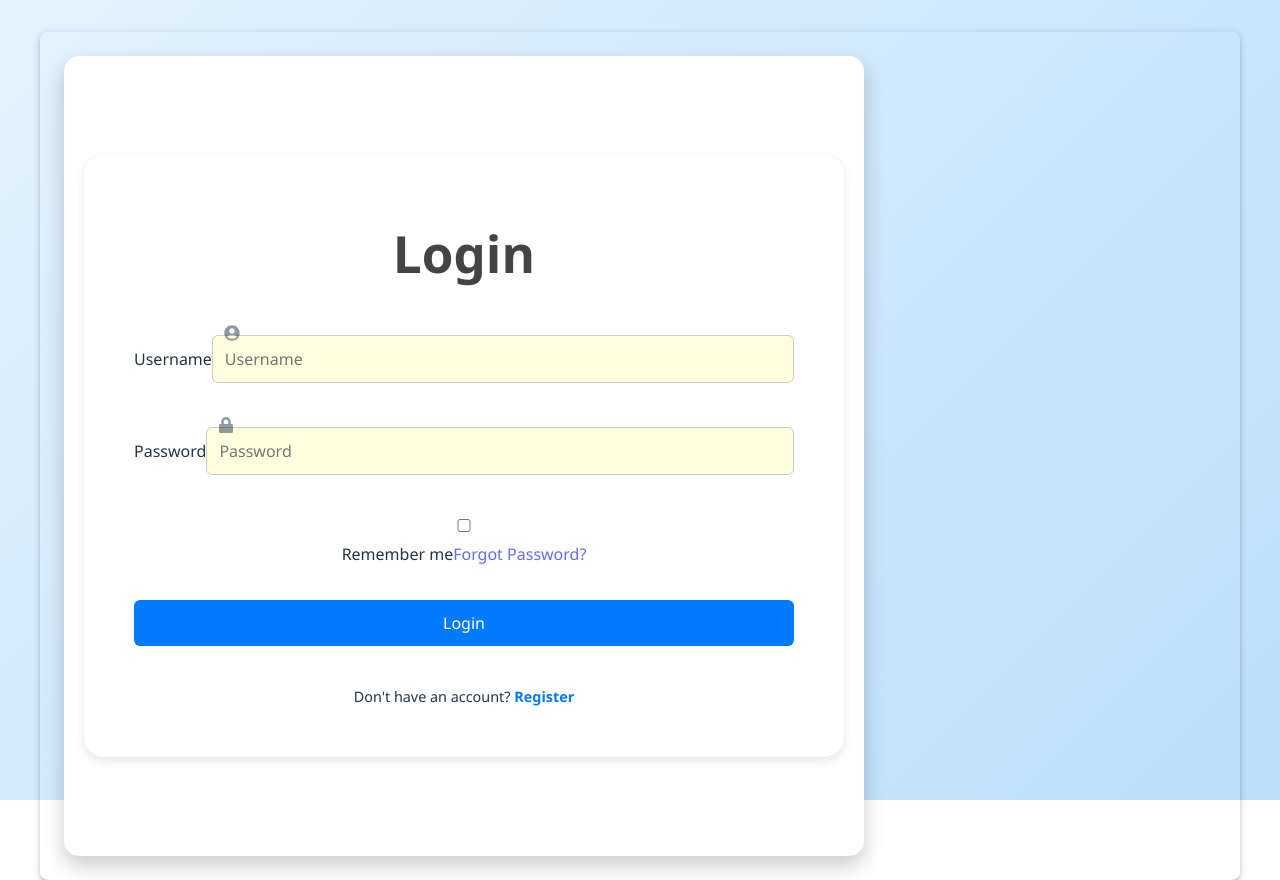
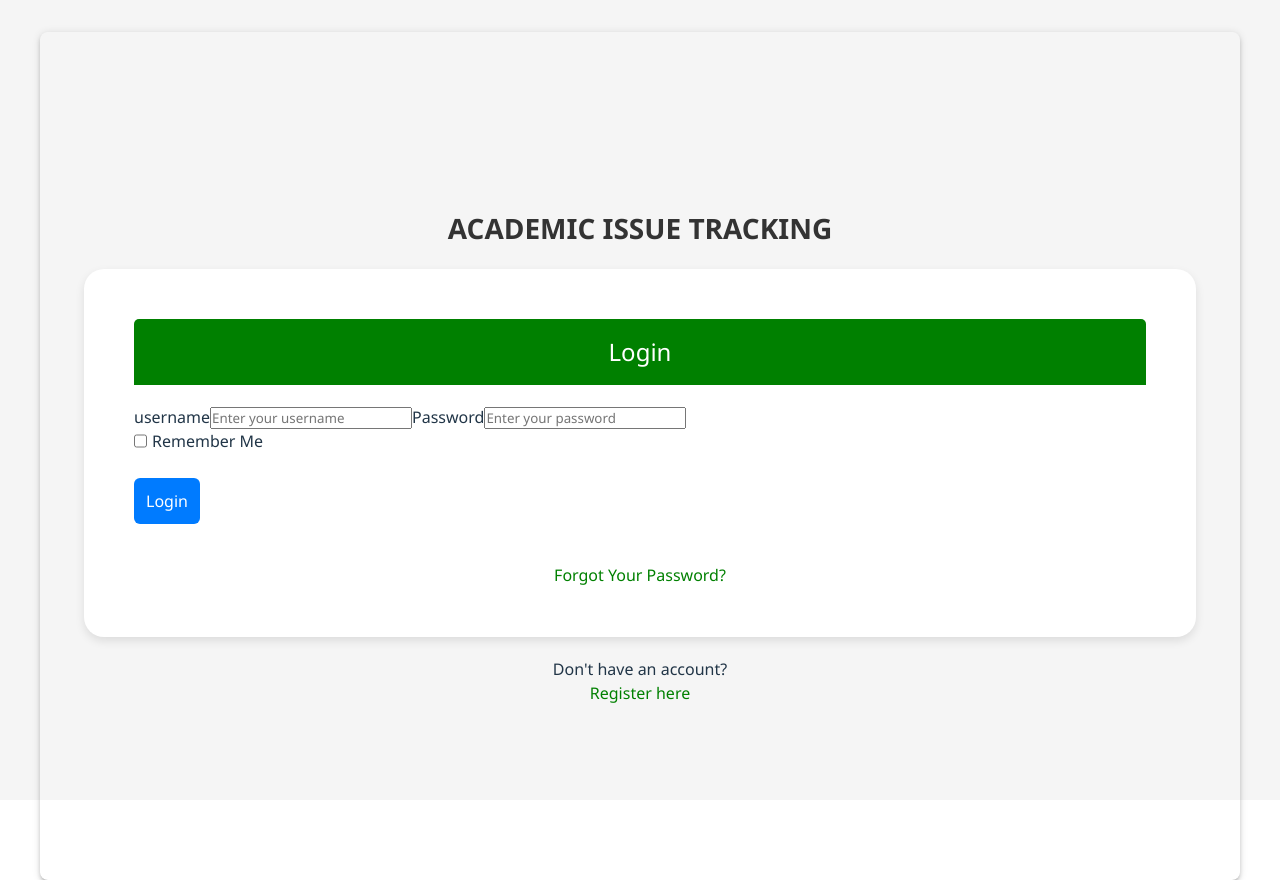
Before and after one commit to SekibaalaMark/academic_issue_tracking, a React (Vite) app in the folder Frontend/: page /login in a window 1280 px wide. Built offline with nearby package versions, Linux system fonts and the light colour scheme.

Commit message:
Updates to the front end

```diff
--- a/Frontend/package.json
+++ b/Frontend/package.json
@@ -16,6 +16,7 @@
     "@mui/material": "^7.0.1",
     "axios": "^1.8.3",
     "cors": "^2.8.5",
+    "jwt-decode": "^4.0.0",
     "react": "^19.0.0",
     "react-dom": "^19.0.0",
     "react-hook-form": "^7.55.0",
--- a/Frontend/src/StudentPages/Login.css
+++ b/Frontend/src/StudentPages/Login.css
@@ -1,130 +1,143 @@
- .container {
- display: flex;
- justify-content: center;
- align-items: center;
- height: 100vh;
-
-  max-width: 450px;
-background: linear-gradient(to right, #f0f4f8, #d9e2ec);
+/* Global Styles */
+body {
+  font-family: Arial, sans-serif;
+  background-color: #f2f2f2;
+  text-align: left;
+  margin: 0;
+  padding: 0;
 }
 
-
-.login-container {
-width: 100%; /* Set the width to half the page */
-padding: 40px; /* Increase padding for better spacing */
-border-radius: 10px;
-background-color: #ffffff;
- box-shadow: 0 4px 10px rgba(0, 0, 0, 0.1);
-animation: fadeIn 0.5s ease-in-out;
+/* Login Page */
+.login-page {
+  display: flex;
+  flex-direction: column;
+  align-items: center;
+  justify-content: center;
+  min-height: 100vh;
+  padding: 20px;
 }
 
+/* Site Title */
+.site-title {
+  font-size: 28px;
+  margin-bottom: 20px;
+  color: #333;
+}
 
+/* Login Container */
+.login-container {
+  width: 400px;
+  background: #fff;
+  padding: 30px;
+  border-radius: 8px;
+  box-shadow: 0 2px 10px rgba(0, 0, 0, 0.1);
+}
 
+/* Login Header */
+.login-header {
+  font-size: 24px;
+  margin-bottom: 20px;
+  text-align: center;
+  color: #fff;
+  background-color: green;
+  padding: 15px;
+  border-top-left-radius: 5px;
+  border-top-right-radius: 5px;
+}
 
-
+/* Login Form */
 .login-form {
   display: flex;
   flex-direction: column;
-gap: 1.5rem;
 }
 
+/* Input Fields */
+.input-group {
+  position: relative;
+  margin-bottom: 20px;
+}
+
+.icon {
+  position: absolute;
+  top: 50%;
+  left: 10px;
+  transform: translateY(-50%);
+  color: #888;
+  font-size: 18px;
+}
 
 .form-input {
-padding: 12px;
+  width: 100%;
+  padding: 10px 10px 10px 40px;
+  border: 1px solid #ccc;
+  border-radius: 4px;
   font-size: 1rem;
-border: 1px solid #ccc;
-border-radius: 6px;
- width: 100%;
-transition: box-shadow 0.3s ease-in-out;
-}
-
-
-.form-input:focus {
- box-shadow: 0 0 6px rgba(0, 0, 0, 0.2);
   outline: none;
 }
 
-
-.login-btn {
-padding: 12px;
- font-size: 1rem;
- border: none;
- border-radius: 6px;
-cursor: pointer;
-background: #007bff;
-color:black;
- transition: background 0.3s ease-in-out, transform 0.2s ease-in-out;
+/* Remember Me */
+.remember-me {
+  display: flex;
+  align-items: left;
+  margin-bottom: 15px;
 }
 
+.remember-me input {
+  margin-right: 5px;
+}
+
+/* Error Message */
+.error-message {
+  color: red;
+  font-size: 14px;
+  margin-bottom: 15px;
+  text-align: center;
+}
+
+/* Login Button */
+.login-btn {
+  padding: 10px;
+  background-color: green;
+  color: #fff;
+  border: none;
+  border-radius: 4px;
+  font-size: 1rem;
+  cursor: pointer;
+  transition: background-color 0.3s ease;
+}
 
 .login-btn:hover {
- background: #0056b3;
- transform: scale(1.05);
+  background-color: green;
 }
 
-
-.redirect-text {
- margin-top: 1rem;
+/* Login Links */
+.login-links {
+  margin-top: 15px;
   text-align: center;
- font-size: 0.9rem;
 }
 
-
-.redirect-text a {
+.login-links a {
   text-decoration: none;
- font-weight: bold;
-color: #007bff;
-transition: color 0.3s ease-in-out;
+  color: green;
+  margin: 0 10px;
 }
 
-
-.redirect-text a:hover {
- color: #0056b3;
+.login-links a:hover {
+  text-decoration: underline;
 }
 
-
-.input-wrapper {
- position: relative;
-display: flex;
- align-items: center;
+/* Authentication Links */
+.auth-links {
+  margin-top: 20px;
+  text-align: center;
 }
 
-
-
-
-
-
-/* Responsive Design */
-@media (max-width: 768px) {
-    .login-container {
- width: 90%;
-padding: 20px;
+.auth-links a {
+  color:green;
+  text-decoration: none;
+  margin: 0 10px;
 }
 
-
-.login-header h1 {
-font-size: 1.5rem;
+.auth-links a:hover {
+  text-decoration: underline;
 }
-
-
- .login-header p {
-font-size: 0.85rem;
- }
-
-
- .form-input {
- font-size: 0.9rem;
-padding: 10px;
- }
-
-
-.login-btn {
- font-size: 0.9rem;
- padding: 10px;
-}
-
-
-.redirect-text {
-font-size: 0.8rem;
-}
-}
--- a/Frontend/src/StudentPages/Login.jsx
+++ b/Frontend/src/StudentPages/Login.jsx
@@ -1,244 +1,104 @@
-import React, { useState, useEffect } from "react";
+import React, { useState } from "react";
 import { useNavigate } from "react-router-dom";
 import axios from "axios";
-import { FaUserCircle, FaLock } from "react-icons/fa";
 import "./Login.css";
 
 const Login = () => {
   const [username, setUsername] = useState("");
   const [password, setPassword] = useState("");
-  const [errorMessage, setErrorMessage] = useState("");
-  const [isLoading, setIsLoading] = useState(false);
-  const [rememberMe, setRememberMe] = useState(false);
-
+  const [error, setError] = useState("");
+  const [rememberMe, setRememberMe] = useState(false); // State for "Remember Me" checkbox
   const navigate = useNavigate();
 
   const handleSubmit = async (e) => {
     e.preventDefault();
-    setErrorMessage(""); // Clear previous errors
-    setIsLoading(true);
+    setError("");
 
     try {
-      // Using axios for the API call
-      const response = await axios.post("https://academic-6ea365e4b745.herokuapp.com/api/login/", {
+      // Single API call to login endpoint
+      const response = await axios.post("https://academic-6ea365e4b745.herokuapp.com/api/users/", {
         username,
         password,
       });
+      console.log(response);
 
-      console.log("Login response:", response.data);
-
-      // Check the response structure and handle accordingly
-      if (response.data) {
-        // Store the entire response for debugging
-        localStorage.setItem("loginResponse", JSON.stringify(response.data));
-
-        // Handle token - could be in different formats
-        if (response.data.tokens) {
-          localStorage.setItem("accessToken", response.data.tokens.access);
-          localStorage.setItem("refreshToken", response.data.tokens.refresh);
-        } else if (response.data.token) {
-          localStorage.setItem("accessToken", response.data.token);
-        } else if (response.data.access) {
-          localStorage.setItem("accessToken", response.data.access);
-          localStorage.setItem("refreshToken", response.data.refresh || "");
-        }
-
-        // Handle user data - could be in different formats
-        if (response.data.user) {
-          localStorage.setItem("userRole", response.data.user.role);
-          localStorage.setItem("userId", response.data.user.id);
-          localStorage.setItem("username", response.data.user.username);
-        } else {
-          // If user data is at the top level
-          localStorage.setItem("userRole", response.data.role || "");
-          localStorage.setItem("userId", response.data.id || "");
-          localStorage.setItem("username", response.data.username || username);
-        }
-
-        localStorage.setItem("isAuthenticated", "true");
-
-        // Remember me functionality
-        if (rememberMe) {
-          localStorage.setItem("rememberedUsername", username);
-        } else {
-          localStorage.removeItem("rememberedUsername");
-        }
-
-        // Get the user role for navigation
-        const userRole = response.data.user?.role || response.data.role || "";
+      if (response.data.token) {
+        localStorage.setItem("authToken", response.data.token);
+        localStorage.setItem("userRole", response.data.role);
+        localStorage.setItem("userId", response.data.userId); // Store user ID if needed
 
         // Navigate based on role
-        switch (userRole) {
+        switch (response.data.role) {
           case "student":
-            navigate("/students");
+            navigate("/Students");
             break;
           case "lecturer":
-            navigate("/lecturers");
+            navigate("/Lecturer");
             break;
-          case "registrar":
-            navigate("/academic-registrar");
+          case "AcademicRegistrar":
+            navigate("/AcademicRegistrar");
             break;
           default:
-            // If we can't determine the role, try to extract it from the token
-            try {
-              const token = response.data.tokens?.access || response.data.token || response.data.access;
-              if (token) {
-                // Decode JWT token to get user info
-                const tokenParts = token.split('.');
-                if (tokenParts.length === 3) {
-                  const payload = JSON.parse(atob(tokenParts[1]));
-                  if (payload.role) {
-                    navigateBasedOnRole(payload.role);
-                  } else {
-                    navigate("/dashboard");
-                  }
-                } else {
-                  navigate("/dashboard");
-                }
-              } else {
-                navigate("/dashboard");
-              }
-            } catch (error) {
-              console.error("Error decoding token:", error);
-              navigate("/dashboard");
+            navigate("/coverpage"); // Default case if role is not recognized
         }
       }
-      } else {
-        // Handle empty response
-        setErrorMessage("Login successful but received empty response");
-      }
     } catch (err) {
-      console.error("Login error:", err);
-
-      // Handle different types of error responses
-      if (err.response && err.response.data) {
-        if (typeof err.response.data === 'string') {
-          setErrorMessage(err.response.data);
-        } else if (err.response.data.detail) {
-          setErrorMessage(err.response.data.detail);
-        } else if (err.response.data.message) {
-          setErrorMessage(err.response.data.message);
-        } else if (err.response.data.error) {
-          setErrorMessage(err.response.data.error);
-        } else if (err.response.data.non_field_errors) {
-          setErrorMessage(err.response.data.non_field_errors.join(', '));
-        } else {
-          // Handle nested error objects
-          const errorMessages = [];
-          Object.entries(err.response.data).forEach(([key, value]) => {
-            if (Array.isArray(value)) {
-              errorMessages.push(`${key}: ${value.join(', ')}`);
-            } else if (typeof value === 'string') {
-              errorMessages.push(`${key}: ${value}`);
-            }
-          });
-          setErrorMessage(errorMessages.join('; ') || "Login failed");
-        }
-      } else {
-        setErrorMessage("Invalid username or password. Please try again.");
-      }
-    } finally {
-      setIsLoading(false);
+      console.log(err);
+      setError("Invalid username or password");
     }
   };
 
-  // Helper function to navigate based on role
-  const navigateBasedOnRole = (role) => {
-    switch (role) {
-      case "student":
-        navigate("/students");
-        break;
-      case "lecturer":
-        navigate("/lecturers");
-        break;
-      case "registrar":
-        navigate("/academic-registrar");
-        break;
-      default:
-        navigate("/dashboard");
-    }
-  };
+  return (
+    <div className="login-page">
+      <h2 className="site-title">ACADEMIC ISSUE TRACKING</h2>
 
-  // Check for remembered username on component mount
-  useEffect(() => {
-    const rememberedUsername = localStorage.getItem("rememberedUsername");
-    if (rememberedUsername) {
-      setUsername(rememberedUsername);
-      setRememberMe(true);
-    }
-
-    // Check if user is already authenticated
-    const isAuthenticated = localStorage.getItem("isAuthenticated") === "true";
-    if (isAuthenticated) {
-      const userRole = localStorage.getItem("userRole");
-      navigateBasedOnRole(userRole);
-    }
-  }, [navigate]);
-
-  return (
-    <div className="container">
       <div className="login-container">
-        <form className="login-form" onSubmit={handleSubmit}>
-          <h1>Login</h1>
-          <div className="input-wrapper">
-            <label htmlFor="username" className="form-label">
-              Username
-            </label>
-            <div className="input-icon-container">
+        <div className="login-header">Login</div>
+        <div className="login-form">
+          <form onSubmit={handleSubmit}>
+            <label htmlFor="email">username</label>
             <input
               type="text"
               id="username"
-                className="form-input with-icon"
-                placeholder="Username"
-                required
+              name="username"
+              placeholder="Enter your username"
               value={username}
               onChange={(e) => setUsername(e.target.value)}
-                style={{ backgroundColor: "lightyellow" }}
+              required
             />
-              <FaUserCircle className="input-icon" />
-            </div>
-          </div>
-          <div className="input-wrapper">
-            <label htmlFor="password" className="form-label">
-              Password
-            </label>
-            <div className="input-icon-container">
+
+            <label htmlFor="password">Password</label>
             <input
               type="password"
               id="password"
-                className="form-input with-icon"
-                placeholder="Password"
-                required
+              name="password"
+              placeholder="Enter your password"
               value={password}
               onChange={(e) => setPassword(e.target.value)}
-                style={{ backgroundColor: "lightyellow" }}
+              required
             />
-              <FaLock className="input-icon" />
+
+            <div className="remember-me">
+              <input type="checkbox" id="remember" />
+              <label htmlFor="remember">Remember Me</label>
+            </div>
+
+            {error && <div className="error-message">{error}</div>}
+
+            <button type="submit" className="login-btn">
+              Login
+            </button>
+          </form>
+
+          <div className="login-links">
+            <a href="#">Forgot Your Password?</a>
           </div>
         </div>
-          <div className="remember-me">
-            <label>
-              <input
-                type="checkbox"
-                checked={rememberMe}
-                onChange={() => setRememberMe(!rememberMe)}
-              />
-              Remember me
-            </label>
-            <a href="/forgot-password" className="forgot-password-link">
-              Forgot Password?
-            </a>
       </div>
-          {errorMessage && <p className="error-message">{errorMessage}</p>}
-          <button type="submit" className="login-btn" disabled={isLoading}>
-            {isLoading ? "Logging in..." : "Login"}
-          </button>
-          <div className="redirect-text">
-            <p>
-              Don't have an account? <a href="/register">Register</a>
-            </p>
-          </div>
-        </form>
+
+      <div className="auth-links">
+        <p>Don't have an account?</p>
+        <a href="/register">Register here</a>
       </div>
     </div>
   );
--- a/Frontend/src/context/authContext.jsx
+++ b/Frontend/src/context/authContext.jsx
@@ -1,30 +1,26 @@
 import React, { createContext, useContext, useState, useEffect } from "react";
-import axios from "axios"; // Import axios for API calls
-import { useNavigate } from "react-router-dom"; // Import useNavigate for redirection
+import axios from "axios";
+import { jwtDecode } from "jwt-decode"; // ✅ Correct named import
+import { useNavigate } from "react-router-dom";
 
-// Create the auth context and export it
 export const AuthContext = createContext(null);
 
-// Provider component that wraps your app and makes auth object available to any child component that calls useAuth().
 export const AuthProvider = ({ children }) => {
-  const [user, setUser ] = useState(null);
+  const [user, setUser] = useState(null);
   const [loading, setLoading] = useState(true);
-  const [error, setError] = useState(null); // State for error handling
-  const navigate = useNavigate(); // Initialize useNavigate for redirection
+  const [error, setError] = useState(null);
+  const navigate = useNavigate();
 
   useEffect(() => {
-    const fetchUserData  = async () => { // Corrected function name
+    const fetchUserData = async () => {
       try {
         const token = localStorage.getItem("authToken");
         if (token) {
-          const response = await axios.get("http://127.0.0.1:8000/api/user/", {
-            headers: {
-              Authorization: `Bearer ${token}`,
-            },
-          });
-          setUser (response.data); // Set user data from response
-        } else {
-          console.error("No token found, user may need to log in.");
+          const response = await axios.get(
+            "https://academic-6ea365e4b745.herokuapp.com/api/user/",
+            { headers: { Authorization: `Bearer ${token}` } }
+          );
+          setUser(response.data);
         }
       } catch (err) {
         console.error("Error fetching user data:", err);
@@ -34,57 +30,62 @@ export const AuthProvider = ({ children }) => {
       }
     };
 
-    // Check if user is authenticated on component mount
-    const isAuthenticated = localStorage.getItem("isAuthenticated") === "true";
-    if (isAuthenticated) {
-      fetchUserData(); // Call the corrected function
+    if (localStorage.getItem("isAuthenticated") === "true") {
+      fetchUserData();
     } else {
-      setLoading(false); // If not authenticated, just set loading to false
+      setLoading(false);
     }
-  }, []);
+  }, [navigate]);
 
-  // Login function
   const login = (userData) => {
-    setUser (userData);
+    setUser(userData);
     localStorage.setItem("isAuthenticated", "true");
     localStorage.setItem("user", JSON.stringify(userData));
-    localStorage.setItem("authToken", userData.token); // Store token if available
-    navigate("/dashboard"); // Redirect to dashboard after login
+
+    if (userData.token) {
+      localStorage.setItem("authToken", userData.token);
+      try {
+        const decoded = jwtDecode(userData.token); // ✅ use named function
+        localStorage.setItem("userRole", decoded.role || "user");
+      } catch (err) {
+        console.error("Token decoding error:", err);
+      }
+    }
+
+    const role = (userData.user?.role || userData.role || "").toLowerCase();
+    switch (role) {
+      case "student":
+        navigate("/students");
+        break;
+      case "lecturer":
+        navigate("/lecturers");
+        break;
+      case "registrar":
+        navigate("/academic-registrar");
+        break;
+      default:
+        navigate("/dashboard");
+    }
   };
 
-  // Logout function
   const logout = () => {
-    setUser (null);
+    setUser(null);
     localStorage.removeItem("isAuthenticated");
     localStorage.removeItem("user");
-    localStorage.removeItem("authToken"); // Clear token on logout
-    navigate("/login"); // Redirect to login page after logout
+    localStorage.removeItem("authToken");
+    localStorage.removeItem("userRole");
+    navigate("/login");
   };
 
-  // Register function
   const register = (userData) => {
-    // You might want to add more logic here
     login(userData);
   };
 
-  // Auth context value
-  const value = {
-    user,
-    login,
-    logout,
-    register,
-    loading,
-    error, // Include error in context value
-  };
-
   return (
-    <AuthContext.Provider value={value}>
+    <AuthContext.Provider value={{ user, login, logout, register, loading, error }}>
       {!loading ? children : <div>Loading...</div>}
     </AuthContext.Provider>
   );
 };
 
-// Hook for child components to get the auth object and re-render when it changes
-export const useAuth = () => {
-  return useContext(AuthContext);
-};
+export const useAuth = () => useContext(AuthContext);
--- a/Frontend/src/main.jsx
+++ b/Frontend/src/main.jsx
@@ -1,4 +1,3 @@
-
 // src/main.jsx
 import React from "react";
 import ReactDOM from "react-dom/client";
@@ -7,7 +6,6 @@ import App from "./App1";
 import "@/index.css";
 
 ReactDOM.createRoot(document.getElementById("root")).render(
-
   <BrowserRouter>
     <App />
   </BrowserRouter>
```
Also changed, not shown: Frontend/src/App1.jsx (+13 -49 lines), Frontend/src/StudentPages/CoverPage.jsx (+8 -6 lines), 1 other file (tests, documents, lock files or other folders). Lines whose indentation alone changed are shown as unchanged.
